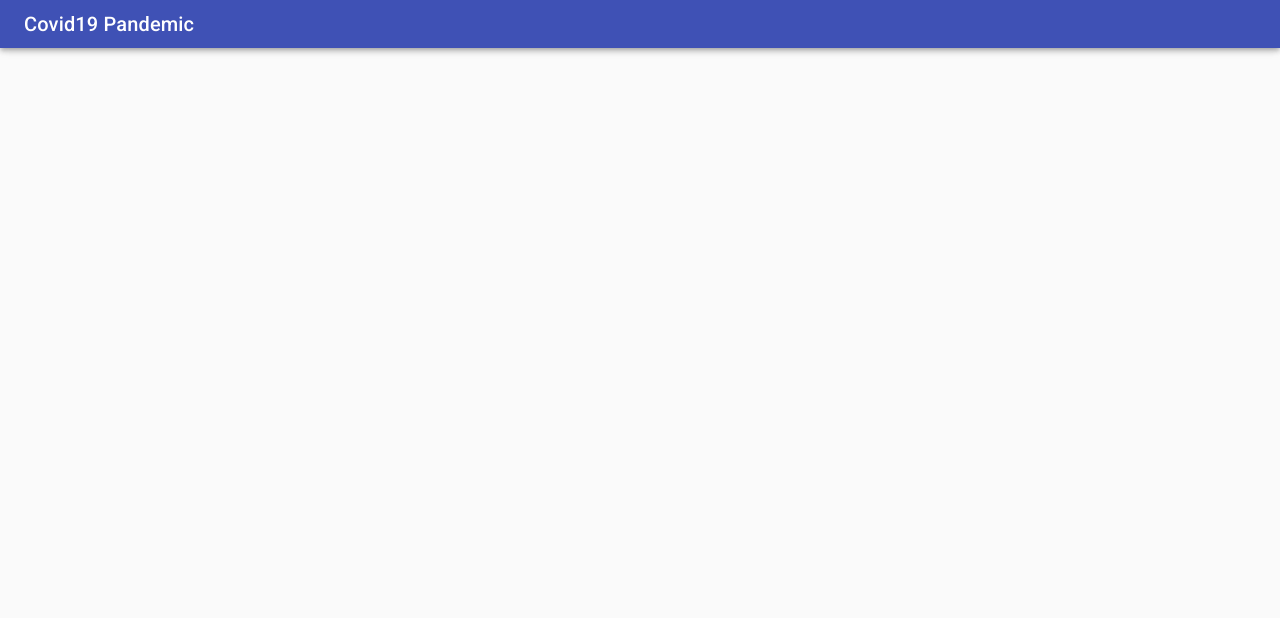
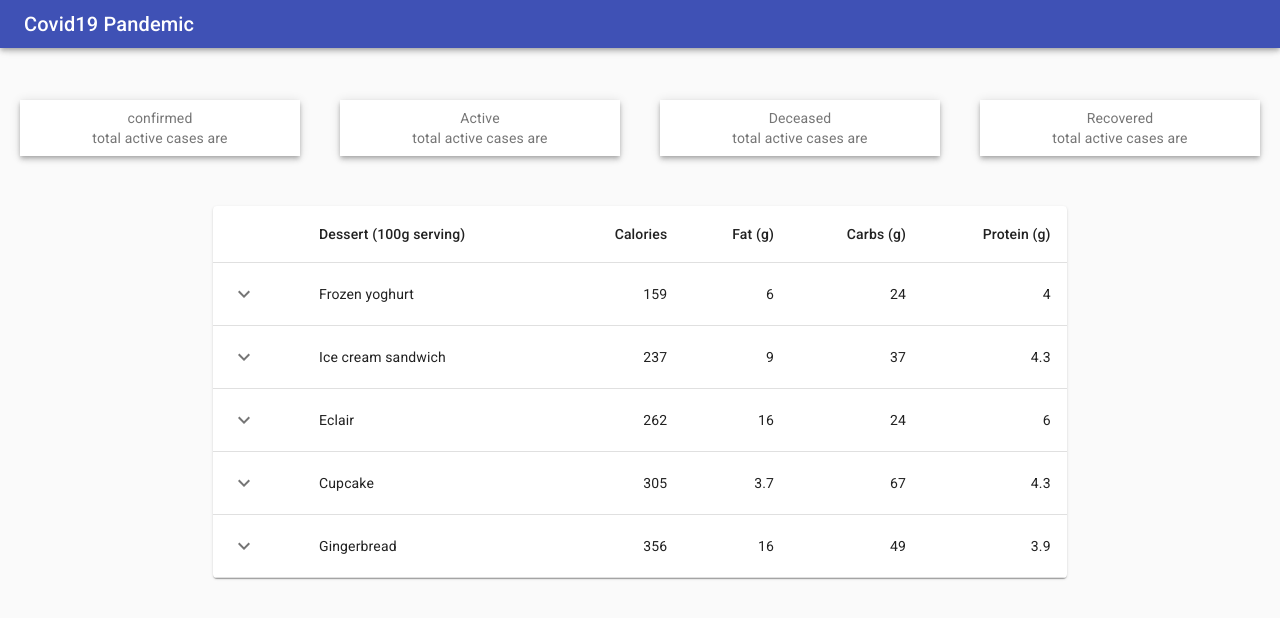
Before and after one commit to saurabhshrijan/Covid19, a React (Create React App) app: page / in a window 1280 px wide. Shown: the top 618 px of the page. Built offline with nearby package versions, Linux system fonts and the light colour scheme.

Commit message:
some basic layout changes

```diff
--- a/package.json
+++ b/package.json
@@ -8,6 +8,7 @@
     "@testing-library/jest-dom": "^4.2.4",
     "@testing-library/react": "^9.5.0",
     "@testing-library/user-event": "^7.2.1",
+    "prop-types": "^15.7.2",
     "react": "^16.13.1",
     "react-dom": "^16.13.1",
     "react-scripts": "3.4.1"
--- a/src/App.js
+++ b/src/App.js
@@ -1,11 +1,13 @@
 import React from 'react';
 import NavigationBar from "./components/index";
 import './App.css';
+import MainContent from './components/main';
 
 function App() {
   return (
     <div className="App">
       <NavigationBar />
+      <MainContent/>
     </div>
 
   );
--- a/src/components/index.js
+++ b/src/components/index.js
@@ -1,12 +1,11 @@
-import React,{useState} from 'react';
+import React from 'react';
 import CssBaseline from '@material-ui/core/CssBaseline';
 import { makeStyles } from '@material-ui/core/styles';
 import AppBar from '@material-ui/core/AppBar';
 import Toolbar from '@material-ui/core/Toolbar';
 import Typography from '@material-ui/core/Typography';
-import Container from '@material-ui/core/Container';
-import useScrollTrigger from '@material-ui/core/useScrollTrigger';
-import Box from '@material-ui/core/Box';
+ import useScrollTrigger from '@material-ui/core/useScrollTrigger';
+
 
 
 const useStyles = makeStyles((theme) => ({
@@ -24,6 +23,11 @@
         transform: 'translateY(-110%)',
         transition: 'transform .5s',
       },
+      paper: {
+        padding: theme.spacing(2),
+        textAlign: 'center',
+        color: theme.palette.text.secondary,
+      }
   }));
 
 export default function NavigationBar(props) {
@@ -33,17 +37,14 @@
   return (
     <React.Fragment>
           <CssBaseline />
-        <AppBar className={trigger ? classes.show : classes.hide}>
+              {/* <AppBar> */}
+              <AppBar className={trigger ? classes.show : classes.hide}>
           <Toolbar variant="dense" >
             <Typography variant="h6">Covid19 Pandemic</Typography>
           </Toolbar>
         </AppBar>
-      <Toolbar />
-      <Container maxWidth="md">
-        <Box my={2} >
 
-        </Box>
-      </Container>
+
     </React.Fragment>
   );
 }
--- /dev/null
+++ b/src/components/main/details.js
@@ -0,0 +1,149 @@
+import React from 'react';
+import PropTypes from 'prop-types';
+import { makeStyles } from '@material-ui/core/styles';
+import Box from '@material-ui/core/Box';
+import Collapse from '@material-ui/core/Collapse';
+import IconButton from '@material-ui/core/IconButton';
+import Table from '@material-ui/core/Table';
+import TableBody from '@material-ui/core/TableBody';
+import TableCell from '@material-ui/core/TableCell';
+import TableContainer from '@material-ui/core/TableContainer';
+import TableHead from '@material-ui/core/TableHead';
+import TableRow from '@material-ui/core/TableRow';
+import Typography from '@material-ui/core/Typography';
+import Paper from '@material-ui/core/Paper';
+import KeyboardArrowDownIcon from '@material-ui/icons/KeyboardArrowDown';
+import KeyboardArrowUpIcon from '@material-ui/icons/KeyboardArrowUp';
+
+const useRowStyles = makeStyles({
+  root: {
+    '& > *': {
+      borderBottom: 'unset',
+    },
+  },
+});
+
+function createData(name, calories, fat, carbs, protein, price) {
+  return {
+    name,
+    calories,
+    fat,
+    carbs,
+    protein,
+    price,
+    history: [
+      { date: '2020-01-05', customerId: '11091700', amount: 3 },
+      { date: '2020-01-02', customerId: 'Anonymous', amount: 1 },
+    ],
+  };
+}
+
+function Row(props) {
+  const { row } = props;
+  const [open, setOpen] = React.useState(false);
+  const classes = useRowStyles();
+
+  return (
+    <React.Fragment>
+      <TableRow className={classes.root}>
+        <TableCell>
+          <IconButton aria-label="expand row" size="small" onClick={() => setOpen(!open)}>
+            {open ? <KeyboardArrowUpIcon /> : <KeyboardArrowDownIcon />}
+          </IconButton>
+        </TableCell>
+        <TableCell component="th" scope="row">
+          {row.name}
+        </TableCell>
+        <TableCell align="right">{row.calories}</TableCell>
+        <TableCell align="right">{row.fat}</TableCell>
+        <TableCell align="right">{row.carbs}</TableCell>
+        <TableCell align="right">{row.protein}</TableCell>
+      </TableRow>
+      <TableRow>
+        <TableCell style={{ paddingBottom: 0, paddingTop: 0 }} colSpan={6}>
+          <Collapse in={open} timeout="auto" unmountOnExit>
+            <Box margin={1}>
+              <Typography variant="h6" gutterBottom component="div">
+                History
+              </Typography>
+              <Table size="small" aria-label="purchases">
+                <TableHead>
+                  <TableRow>
+                    <TableCell>Date</TableCell>
+                    <TableCell>Customer</TableCell>
+                    <TableCell align="right">Amount</TableCell>
+                    <TableCell align="right">Total price ($)</TableCell>
+                  </TableRow>
+                </TableHead>
+                <TableBody>
+                  {row.history.map((historyRow) => (
+                    <TableRow key={historyRow.date}>
+                      <TableCell component="th" scope="row">
+                        {historyRow.date}
+                      </TableCell>
+                      <TableCell>{historyRow.customerId}</TableCell>
+                      <TableCell align="right">{historyRow.amount}</TableCell>
+                      <TableCell align="right">
+                        {Math.round(historyRow.amount * row.price * 100) / 100}
+                      </TableCell>
+                    </TableRow>
+                  ))}
+                </TableBody>
+              </Table>
+            </Box>
+          </Collapse>
+        </TableCell>
+      </TableRow>
+    </React.Fragment>
+  );
+}
+
+Row.propTypes = {
+  row: PropTypes.shape({
+    calories: PropTypes.number.isRequired,
+    carbs: PropTypes.number.isRequired,
+    fat: PropTypes.number.isRequired,
+    history: PropTypes.arrayOf(
+      PropTypes.shape({
+        amount: PropTypes.number.isRequired,
+        customerId: PropTypes.string.isRequired,
+        date: PropTypes.string.isRequired,
+      }),
+    ).isRequired,
+    name: PropTypes.string.isRequired,
+    price: PropTypes.number.isRequired,
+    protein: PropTypes.number.isRequired,
+  }).isRequired,
+};
+
+const rows = [
+  createData('Frozen yoghurt', 159, 6.0, 24, 4.0, 3.99),
+  createData('Ice cream sandwich', 237, 9.0, 37, 4.3, 4.99),
+  createData('Eclair', 262, 16.0, 24, 6.0, 3.79),
+  createData('Cupcake', 305, 3.7, 67, 4.3, 2.5),
+  createData('Gingerbread', 356, 16.0, 49, 3.9, 1.5),
+];
+
+export default function CollapsibleTable() {
+  return (
+    <TableContainer component={Paper}>
+      <Table aria-label="collapsible table">
+        <TableHead>
+          <TableRow>
+            <TableCell />
+            <TableCell>Dessert (100g serving)</TableCell>
+            <TableCell align="right">Calories</TableCell>
+            <TableCell align="right">Fat&nbsp;(g)</TableCell>
+            <TableCell align="right">Carbs&nbsp;(g)</TableCell>
+            <TableCell align="right">Protein&nbsp;(g)</TableCell>
+          </TableRow>
+        </TableHead>
+        <TableBody>
+          {rows.map((row) => (
+            <Row key={row.name} row={row} />
+          ))}
+        </TableBody>
+      </Table>
+    </TableContainer>
+  );
+}
--- /dev/null
+++ b/src/components/main/index.js
@@ -0,0 +1,87 @@
+import React, { Component } from "react";
+import Grid from '@material-ui/core/Grid';
+import { Paper } from '@material-ui/core';
+import CollapsibleTable from "./details";
+// import Typography from '@material-ui/core/Typography';
+import { withStyles } from '@material-ui/core/styles';
+const Styles =(theme) => ({
+    root: {
+        flexGrow: 1,
+        marginTop:"100px"
+    },
+    tableroot:{
+        flexGrow: 1,
+        marginTop:"50px"
+    },
+    paper: {
+        padding: theme.spacing(1),
+        textAlign: 'center',
+        color: theme.palette.text.secondary
+    }
+});
+
+class MainContent extends Component {
+    constructor(props) {
+        super(props)
+        this.state = {
+
+        }
+    }
+  componentDidMount(){
+
+  }
+    render() {
+        function FormRow() {
+            const types=['confirmed','Active','Deceased','Recovered'];
+            return (
+              <React.Fragment>
+                <Grid item xs={3} md={3}>
+            <Paper className={classes.paper} square elevation={4}>
+                {types[0]}
+               <div> total active cases are</div>
+                </Paper>
+                </Grid>
+                <Grid item xs={3} md={3}>
+                  <Paper className={classes.paper} square elevation={4}>
+                      {types[1]}
+                      <div> total active cases are</div>
+                    </Paper>
+                </Grid>
+                <Grid item xs={3} md={3}>
+            <Paper className={classes.paper} square elevation={4}>
+                {types[2]}
+                <div> total active cases are</div>
+            </Paper>
+                </Grid>
+                <Grid item xs={3} md={3}>
+            <Paper className={classes.paper} square elevation={4}>
+                {types[3]}
+                <div> total active cases are</div>
+            </Paper>
+                </Grid>
+              </React.Fragment>
+            );
+          }
+
+        const {classes} = this.props
+        return (
+            <React.Fragment>
+            <div className={classes.root}>
+                <Grid container justify="center" alignItems="center">
+                    <Grid container item xs={12} spacing ={5} direction="row">
+                    <FormRow/>
+                    </Grid>
+                </Grid>
+            </div>
+            <div className={classes.tableroot}>
+                <Grid container justify="center" alignItems="center">
+                    <Grid item xs={12} md={8}>
+                    <CollapsibleTable/>
+                    </Grid>
+                </Grid>
+            </div>
+        </React.Fragment>
+        )
+    }
+}
+export default withStyles(Styles)(MainContent);
```
